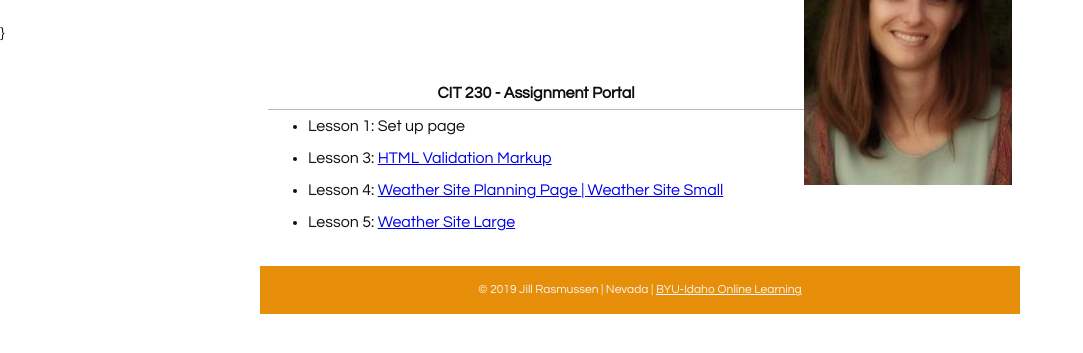
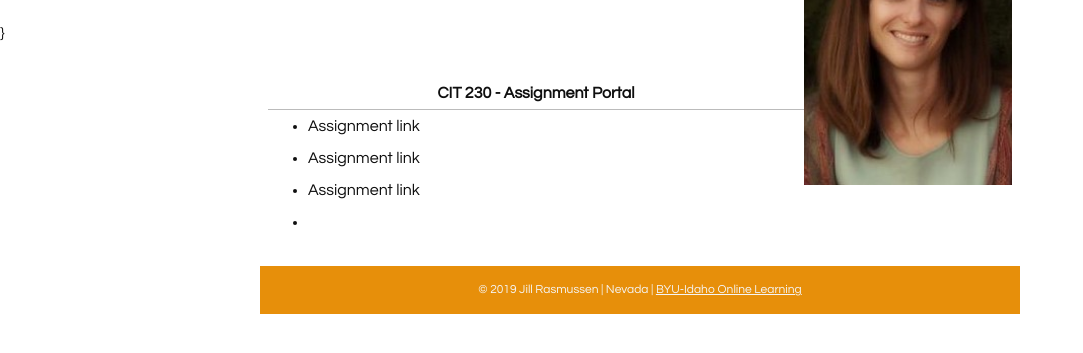
Before and after one commit to jillraz99/jillraz99.github.io, a plain HTML site: page index.html in a window 1280 px wide. Shown: the part 135-488 px from the top of the page, without its empty margins (0-1083 px from the left). Drawn offline with Linux system fonts and the light colour scheme.

Commit message:
remove links to assignments

```diff
--- a/index.html
+++ b/index.html
@@ -18,11 +18,10 @@
     <main>
         <h2>CIT 230 - Assignment Portal</h2>
         <ul>
-            <li>Lesson 1: Set up page</li>
-            <li>Lesson 3: <a href="assignments/lesson-3/fixedhtml.html">HTML Validation Markup</a></li>
-            <li>Lesson 4: <a href="assignments/lesson-4/wk-4-weather-planning-page.pdf">Weather Site Planning Page </a>
-                <a href="assignments/lesson-4/preston-4.html">| Weather Site Small</a></li>
-            <li>Lesson 5: <a href="assignments/lesson-5/preston-5.html">Weather Site Large</a></li>
+            <li>Assignment link</li>
+            <li>Assignment link</li>
+            <li>Assignment link</li>
+            <li></li>
         </ul>
     </main>
     <footer>
```
